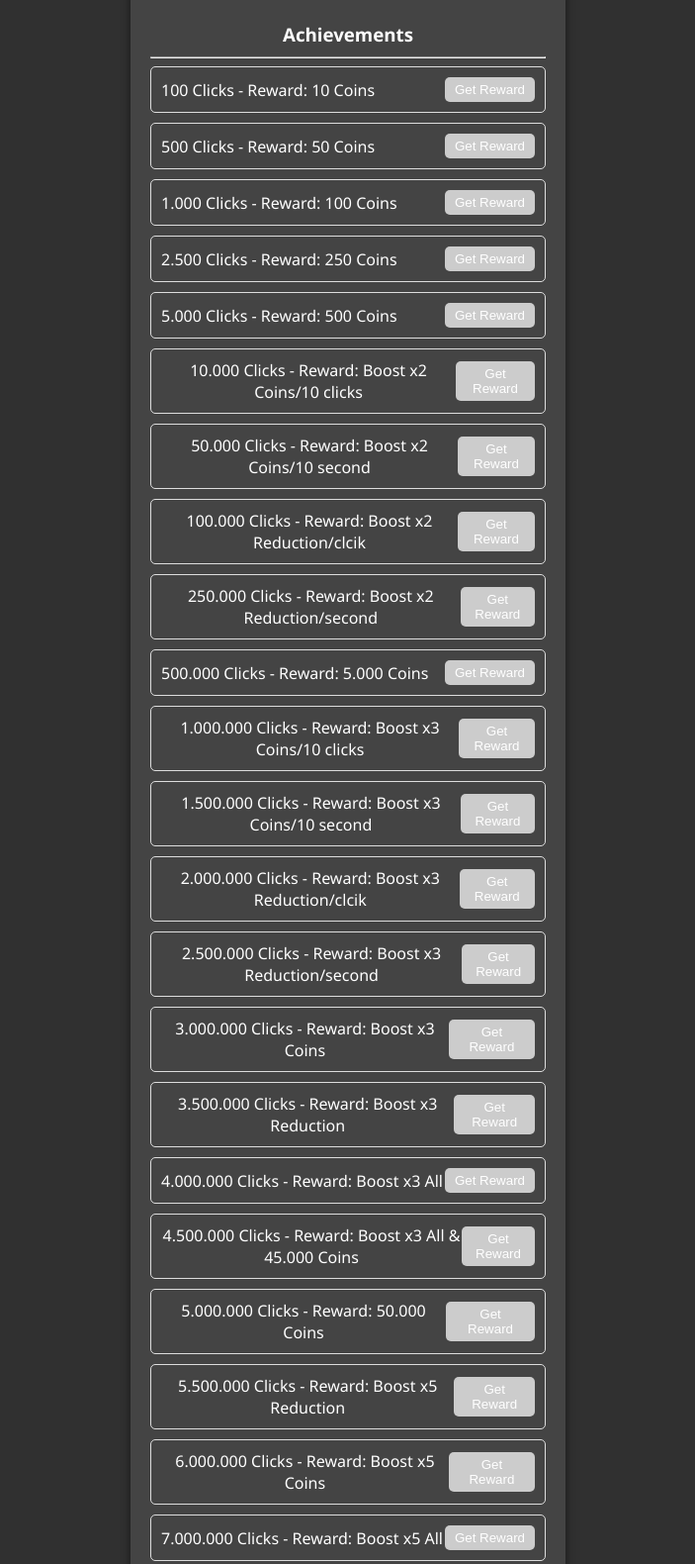
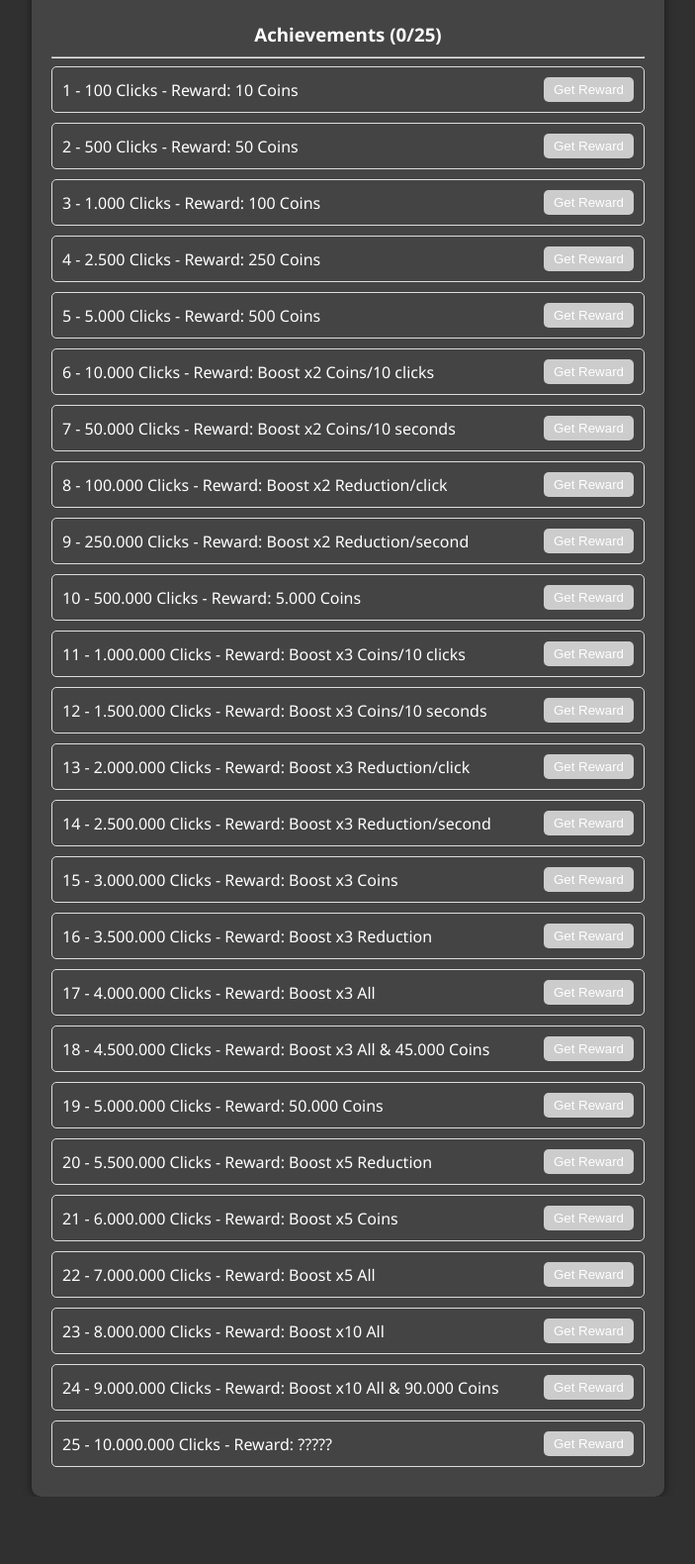
Before and after one commit to Budosama/ClickerInverso, a plain HTML site: page index.html in a window 1280 px wide. Shown: the part 1020-2600 px from the top of the page at 99% size, without its empty margins (288-991 px from the left). After the commit the page ends 2532 px from the top, so only its background shows below. Drawn offline with Linux system fonts and the light colour scheme.

Commit message:
contador de logros

```diff
--- a/index.html
+++ b/index.html
@@ -97,107 +97,107 @@
         </div>
 
         <div id="achievements">
-            <h3>Achievements</h3>
+            <h3 id="achievement-counter">Achievements (0/25)</h3>
             <hr/>
             <ul id="achievements-list">
                 <li id="achievement-100-clicks">
-                    100 Clicks - Reward: 10 Coins
+                    1 - 100 Clicks - Reward: 10 Coins
                     <button class="reward-button" id="reward-100-clicks" disabled onclick="getReward('100-clicks')">Get Reward</button>
                 </li>
                 <li id="achievement-500-clicks">
-                    500 Clicks - Reward: 50 Coins
+                    2 - 500 Clicks - Reward: 50 Coins
                     <button class="reward-button" id="reward-500-clicks" disabled onclick="getReward('500-clicks')">Get Reward</button>
                 </li>
                 <li id="achievement-1000-clicks">
-                    1.000 Clicks - Reward: 100 Coins
+                    3 - 1.000 Clicks - Reward: 100 Coins
                     <button class="reward-button" id="reward-1000-clicks" disabled onclick="getReward('1000-clicks')">Get Reward</button>
                 </li>
                 <li id="achievement-2500-clicks">
-                    2.500 Clicks - Reward: 250 Coins
+                    4 - 2.500 Clicks - Reward: 250 Coins
                     <button class="reward-button" id="reward-2500-clicks" disabled onclick="getReward('2500-clicks')">Get Reward</button>
                 </li>
                 <li id="achievement-5000-clicks">
-                    5.000 Clicks - Reward: 500 Coins
+                    5 - 5.000 Clicks - Reward: 500 Coins
                     <button class="reward-button" id="reward-5000-clicks" disabled onclick="getReward('5000-clicks')">Get Reward</button>
                 </li>
                 <li id="achievement-10000-clicks">
-                    10.000 Clicks - Reward: Boost x2 Coins/10 clicks
+                    6 - 10.000 Clicks - Reward: Boost x2 Coins/10 clicks
                     <button class="reward-button" id="reward-10000-clicks" disabled onclick="getReward('10000-clicks')">Get Reward</button>
                 </li>
                 <li id="achievement-50000-clicks">
-                    50.000 Clicks - Reward: Boost x2 Coins/10 second
+                    7 - 50.000 Clicks - Reward: Boost x2 Coins/10 seconds
                     <button class="reward-button" id="reward-50000-clicks" disabled onclick="getReward('50000-clicks')">Get Reward</button>
                 </li>
                 <li id="achievement-100000-clicks">
-                    100.000 Clicks - Reward: Boost x2 Reduction/clcik
+                    8 - 100.000 Clicks - Reward: Boost x2 Reduction/click
                     <button class="reward-button" id="reward-100000-clicks" disabled onclick="getReward('100000-clicks')">Get Reward</button>
                 </li>
                 <li id="achievement-250000-clicks">
-                    250.000 Clicks - Reward: Boost x2 Reduction/second
+                    9 - 250.000 Clicks - Reward: Boost x2 Reduction/second
                     <button class="reward-button" id="reward-250000-clicks" disabled onclick="getReward('250000-clicks')">Get Reward</button>
                 </li>
                 <li id="achievement-500000-clicks">
-                    500.000 Clicks - Reward: 5.000 Coins
+                    10 - 500.000 Clicks - Reward: 5.000 Coins
                     <button class="reward-button" id="reward-500000-clicks" disabled onclick="getReward('500000-clicks')">Get Reward</button>
                 </li>
                 <li id="achievement-1000000-clicks">
-                    1.000.000 Clicks - Reward: Boost x3 Coins/10 clicks
+                    11 - 1.000.000 Clicks - Reward: Boost x3 Coins/10 clicks
                     <button class="reward-button" id="reward-1000000-clicks" disabled onclick="getReward('1000000-clicks')">Get Reward</button>
                 </li>
                 <li id="achievement-1500000-clicks">
-                    1.500.000 Clicks - Reward: Boost x3 Coins/10 second
+                    12 - 1.500.000 Clicks - Reward: Boost x3 Coins/10 seconds
                     <button class="reward-button" id="reward-1500000-clicks" disabled onclick="getReward('1500000-clicks')">Get Reward</button>
                 </li>
                 <li id="achievement-2000000-clicks">
-                    2.000.000 Clicks - Reward: Boost x3 Reduction/clcik
+                    13 - 2.000.000 Clicks - Reward: Boost x3 Reduction/click
                     <button class="reward-button" id="reward-2000000-clicks" disabled onclick="getReward('2000000-clicks')">Get Reward</button>
                 </li>
                 <li id="achievement-2500000-clicks">
-                    2.500.000 Clicks - Reward: Boost x3 Reduction/second
+                    14 - 2.500.000 Clicks - Reward: Boost x3 Reduction/second
                     <button class="reward-button" id="reward-2500000-clicks" disabled onclick="getReward('2500000-clicks')">Get Reward</button>
                 </li>
                 <li id="achievement-3000000-clicks">
-                    3.000.000 Clicks - Reward: Boost x3 Coins
+                    15 - 3.000.000 Clicks - Reward: Boost x3 Coins
                     <button class="reward-button" id="reward-3000000-clicks" disabled onclick="getReward('3000000-clicks')">Get Reward</button>
                 </li>
                 <li id="achievement-3500000-clicks">
-                    3.500.000 Clicks - Reward: Boost x3 Reduction
+                    16 - 3.500.000 Clicks - Reward: Boost x3 Reduction
                     <button class="reward-button" id="reward-3500000-clicks" disabled onclick="getReward('3500000-clicks')">Get Reward</button>
                 </li>
                 <li id="achievement-4000000-clicks">
-                    4.000.000 Clicks - Reward: Boost x3 All
+                    17 - 4.000.000 Clicks - Reward: Boost x3 All
                     <button class="reward-button" id="reward-4000000-clicks" disabled onclick="getReward('4000000-clicks')">Get Reward</button>
                 </li>
                 <li id="achievement-4500000-clicks">
-                    4.500.000 Clicks - Reward: Boost x3 All & 45.000 Coins
+                    18 - 4.500.000 Clicks - Reward: Boost x3 All & 45.000 Coins
                     <button class="reward-button" id="reward-4500000-clicks" disabled onclick="getReward('4500000-clicks')">Get Reward</button>
                 </li>
                 <li id="achievement-5000000-clicks">
-                    5.000.000 Clicks - Reward: 50.000 Coins
+                    19 - 5.000.000 Clicks - Reward: 50.000 Coins
                     <button class="reward-button" id="reward-5000000-clicks" disabled onclick="getReward('5000000-clicks')">Get Reward</button>
                 </li>
                 <li id="achievement-5500000-clicks">
-                    5.500.000 Clicks - Reward: Boost x5 Reduction
+                    20 - 5.500.000 Clicks - Reward: Boost x5 Reduction
                     <button class="reward-button" id="reward-5500000-clicks" disabled onclick="getReward('5500000-clicks')">Get Reward</button>
                 </li>
                 <li id="achievement-6000000-clicks">
-                    6.000.000 Clicks - Reward: Boost x5 Coins
+                    21 - 6.000.000 Clicks - Reward: Boost x5 Coins
                     <button class="reward-button" id="reward-6000000-clicks" disabled onclick="getReward('6000000-clicks')">Get Reward</button>
                 </li>
                 <li id="achievement-7000000-clicks">
-                    7.000.000 Clicks - Reward: Boost x5 All
+                    22 - 7.000.000 Clicks - Reward: Boost x5 All
                     <button class="reward-button" id="reward-7000000-clicks" disabled onclick="getReward('7000000-clicks')">Get Reward</button>
                 </li>
                 <li id="achievement-8000000-clicks">
-                    8.000.000 Clicks - Reward: Boost x10 All
+                    23 - 8.000.000 Clicks - Reward: Boost x10 All
                     <button class="reward-button" id="reward-8000000-clicks" disabled onclick="getReward('8000000-clicks')">Get Reward</button>
                 </li>
                 <li id="achievement-9000000-clicks">
-                    9.000.000 Clicks - Reward: Boost x10 All & 90.000 Coins
+                    24 - 9.000.000 Clicks - Reward: Boost x10 All & 90.000 Coins
                     <button class="reward-button" id="reward-9000000-clicks" disabled onclick="getReward('9000000-clicks')">Get Reward</button>
                 </li>
                 <li id="achievement-10000000-clicks">
-                    10.000.000 Clicks - Reward: ?????
+                    25 - 10.000.000 Clicks - Reward: ?????
                     <button class="reward-button" id="reward-10000000-clicks" disabled onclick="getReward('10000000-clicks')">Get Reward</button>
                 </li>
             </ul>
--- a/script.js
+++ b/script.js
@@ -286,6 +286,7 @@ function reductionPerSecond() {
         clicks = Math.max(0, clicks - reduction);
         updateClicks();
         updateGlassImage('');
+        checkAchievements();
         saveGame();
     }
 }
@@ -417,10 +418,11 @@ function getReward(achievementId) {
         }
 
         achieved.push(achievement.id);
-        playAchievementSound();
         const rewardButton = document.getElementById(`reward-${achievementId}`);
         rewardButton.disabled = true;
         rewardButton.textContent = 'Checked';
+        updateAchivementCounter();
+        playAchievementSound();
         markAchievementAsCompleted(achievementId);
         saveGame();
     }
@@ -438,6 +440,11 @@ function markAchievementAsNonCompleted(achievementId) {
     if (achievementElement) {
         achievementElement.classList.remove('completed');
     }
+}
+
+function updateAchivementCounter() {
+    const achievementCounter = document.getElementById('achievement-counter');
+    achievementCounter.textContent = `Achievements (${achieved.length}/${achievements.length})`;
 }
 
 /* -------------------------------------------- Manejo de Publicidad y Bonificaciones -------------------------------------------- */
@@ -606,6 +613,7 @@ window.onload = function() {
     updateUpgrades();
     updateUpgradeButtons(coins);
     updateGlassImage('');
+    updateAchivementCounter();
     checkAchievements();
     startTimer();
     setInterval(showAd, adInterval);
--- a/styles.css
+++ b/styles.css
@@ -96,7 +96,7 @@ body {
 /* -------------------------------------------- Logros -------------------------------------------- */
 
 #achievements {
-    width: 400px;
+    width: 600px;
     background-color: #444;
     border-radius: 10px;
     padding: 20px;
```
